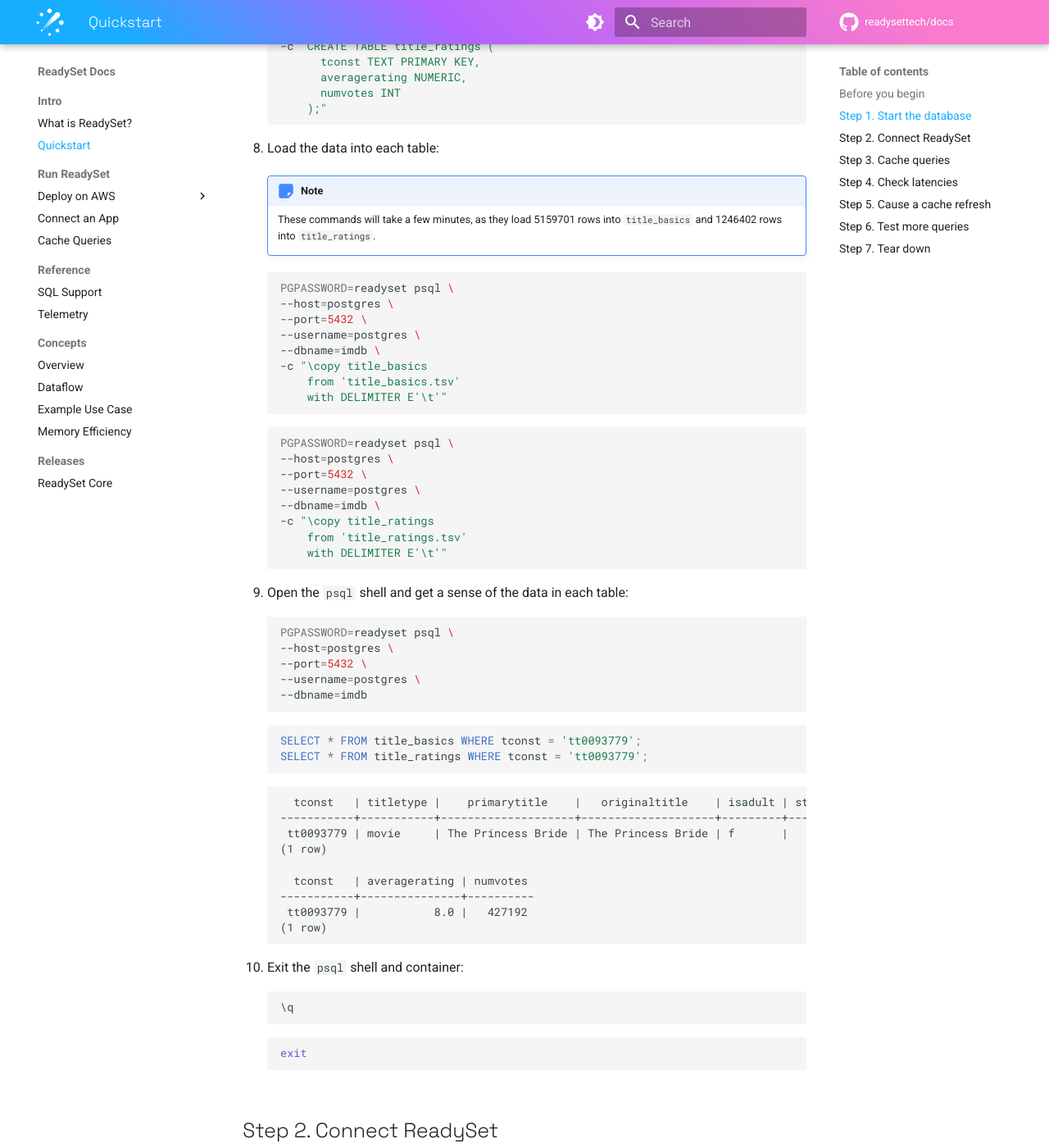
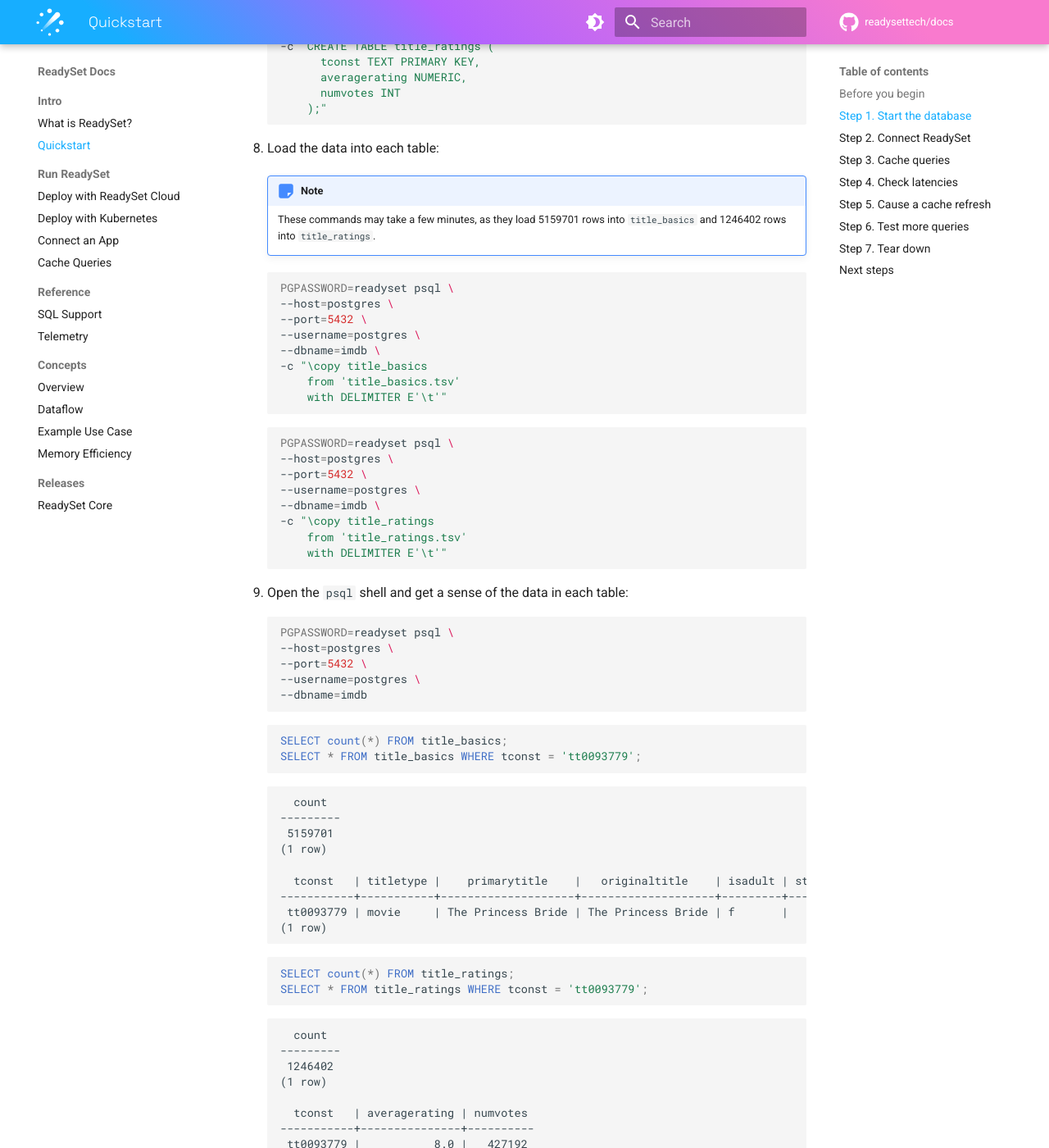
Before and after one commit to readysettech/docs-old, an MkDocs documentation site: the page built from docs/guides/quickstart.md, in a window 1280 px wide and 1400 px high, scrolled down 2387 px. Shown: the whole window at 82% size. Built offline with MkDocs 1.6.1 and Material for MkDocs 9.7.7, drawn with Linux system fonts in a browser that asks for light colours; comment, search, counter and statistics services are not loaded; some of the changed text lies outside the part shown.

Commit message:
Minor tweaks to quickstart tutorial and app
- Correct highlighting in a few code blocks.
- Minor language tweaks.
- Add next steps.
- Lowercase something in the app output.

Also:
- Adjust "Run ReadySet" sidenav section a bit.
- Remove config to load non-existent js file.

````diff
--- a/docs/assets/quickstart-app.py
+++ b/docs/assets/quickstart-app.py
@@ -22,7 +22,6 @@
 conn = psycopg2.connect(dsn=args.url)
 conn.set_session(autocommit=True)
 cur = conn.cursor()
-
 
 times = list()
 for n in range(args.repeat):
@@ -49,7 +48,7 @@
 print(["{:.2f}".format(t) for t in times])
 print("")
 
-print("Latency Percentiles (in milliseconds):")
+print("Latency percentiles (in milliseconds):")
 print(" p50: {:.2f}".format(np.percentile(times, 50)))
 print(" p90: {:.2f}".format(np.percentile(times, 90)))
 print(" p95: {:.2f}".format(np.percentile(times, 95)))
--- a/docs/guides/quickstart.md
+++ b/docs/guides/quickstart.md
@@ -114,7 +114,7 @@
 
     !!! note
 
-        These commands will take a few minutes, as they load 5159701 rows into `title_basics` and 1246402 rows into `title_ratings`.
+        These commands may take a few minutes, as they load 5159701 rows into `title_basics` and 1246402 rows into `title_ratings`.
 
     ``` sh
     PGPASSWORD=readyset psql \
@@ -149,14 +149,31 @@
     ```
 
     ``` sql
+    SELECT count(*) FROM title_basics;
     SELECT * FROM title_basics WHERE tconst = 'tt0093779';
+    ```
+
+    ``` {.text .no-copy}
+      count
+    ---------
+     5159701
+    (1 row)
+
+      tconst   | titletype |    primarytitle    |   originaltitle    | isadult | startyear | endyear | runtimeminutes |          genres
+    -----------+-----------+--------------------+--------------------+---------+-----------+---------+----------------+--------------------------
+     tt0093779 | movie     | The Princess Bride | The Princess Bride | f       |      1987 |         |             98 | Adventure,Family,Fantasy
+    (1 row)
+    ```
+
+    ``` sql
+    SELECT count(*) FROM title_ratings;
     SELECT * FROM title_ratings WHERE tconst = 'tt0093779';
     ```
 
     ``` {.text .no-copy}
-      tconst   | titletype |    primarytitle    |   originaltitle    | isadult | startyear | endyear | runtimeminutes |          genres
-    -----------+-----------+--------------------+--------------------+---------+-----------+---------+----------------+--------------------------
-     tt0093779 | movie     | The Princess Bride | The Princess Bride | f       |      1987 |         |             98 | Adventure,Family,Fantasy
+      count
+    ---------
+     1246402
     (1 row)
 
       tconst   | averagerating | numvotes
@@ -429,6 +447,12 @@
     curl -O https://raw.githubusercontent.com/readysettech/docs/main/docs/assets/quickstart-app.py
     ```
 
+    The Python app runs a specified query 20 times and prints the latency of each iteration as well as the query latency distributions (50th, 90th, 95th, 99th, and 100th percentiles). To check the code, run:
+
+    ``` sh
+    cat quickstart-app.py
+    ```
+
 4. Run the first `JOIN` query against the database:
 
     ``` sh
@@ -437,7 +461,7 @@
     --query="SELECT count(*) FROM title_ratings JOIN title_basics ON title_ratings.tconst = title_basics.tconst WHERE title_basics.startyear = 2000 AND title_ratings.averagerating > 5;"
     ```
 
-    ``` text hl_lines="9"
+    ``` text hl_lines="10"
     Result:
     ['count']
     ['14144']
@@ -446,7 +470,7 @@
     Query latencies (in milliseconds):
     ['261.31', '248.57', '239.23', '241.15', '239.70', '239.73', '240.10', '238.87', '239.38', '240.05', '239.80', '239.15', '238.33', '242.48', '246.25', '247.40', '239.31', '244.89', '239.60', '240.85']
 
-    Latency Percentiles (in milliseconds):
+    Latency percentiles (in milliseconds):
      p50: 239.92
      p90: 247.51
      p95: 249.21
@@ -476,7 +500,7 @@
     Query latencies (in milliseconds):
     ['8.07', '0.71', '0.47', '0.34', '0.43', '0.38', '0.40', '0.41', '0.32', '0.41', '0.31', '0.37', '0.34', '0.46', '0.29', '0.31', '0.37', '0.28', '0.33', '0.33']
 
-    Latency Percentiles (in milliseconds):
+    Latency percentiles (in milliseconds):
      p50: 0.37
      p90: 0.49
      p95: 1.07
@@ -494,7 +518,7 @@
     --query="SELECT title_basics.originaltitle, title_ratings.averagerating FROM title_basics JOIN title_ratings ON title_basics.tconst = title_ratings.tconst WHERE title_basics.startyear = 1950 AND title_basics.titletype = 'movie' ORDER BY title_ratings.averagerating DESC LIMIT 10;"
     ```
 
-    ``` text hl_lines="18"
+    ``` text hl_lines="19"
     Result:
     ['originaltitle', 'averagerating']
     ['Le mariage de Mademoiselle Beulemans', '9.0']
@@ -512,7 +536,7 @@
     Query latencies (in milliseconds):
     ['195.04', '179.04', '172.67', '170.25', '170.90', '175.98', '189.44', '186.62', '179.05', '179.87', '174.51', '176.44', '172.64', '172.13', '171.89', '170.64', '172.58', '172.00', '170.88', '171.12']
 
-    Latency Percentiles (in milliseconds):
+    Latency percentiles (in milliseconds):
      p50: 172.65
      p90: 186.90
      p95: 189.72
@@ -547,7 +571,7 @@
     Query latencies (in milliseconds):
     ['9.30', '0.72', '0.52', '0.41', '0.46', '0.39', '0.43', '0.38', '0.43', '0.41', '0.38', '0.37', '0.37', '0.38', '0.34', '0.35', '0.40', '0.34', '0.40', '0.40']
 
-    Latency Percentiles (in milliseconds):
+    Latency percentiles (in milliseconds):
      p50: 0.40
      p90: 0.54
      p95: 1.15
@@ -615,7 +639,7 @@
     Query latencies (in milliseconds):
     ['8.64', '0.69', '0.64', '0.49', '0.59', '0.46', '0.32', '0.32', '0.35', '0.38', '0.31', '0.33', '0.32', '0.30', '0.38', '0.34', '0.34', '0.33', '0.30', '0.33']
 
-    Latency Percentiles (in milliseconds):
+    Latency percentiles (in milliseconds):
      p50: 0.34
      p90: 0.64
      p95: 1.09
@@ -708,3 +732,13 @@
 ``` sh
 docker network rm readyset-net
 ```
+
+## Next steps
+
+- [Connect an app](connect-an-app.md)
+
+- [Review query support](../reference/sql-support.md)
+
+- [Learn how ReadySet works under the hood](../concepts/overview.md)
+
+- [Deploy with ReadySet Cloud](deploy-readyset-cloud.md)
--- a/mkdocs.yml
+++ b/mkdocs.yml
@@ -49,9 +49,8 @@
     - What is ReadySet?: guides/intro.md
     - Quickstart: guides/quickstart.md
   - Run ReadySet:
-    - Deploy on AWS:
-        - with ReadySet Cloud: guides/deploy-readyset-cloud.md
-        - with Kubernetes: guides/deploy-readyset-kubernetes.md
+    - Deploy with ReadySet Cloud: guides/deploy-readyset-cloud.md
+    - Deploy with Kubernetes: guides/deploy-readyset-kubernetes.md
     - Connect an App: guides/connect-an-app.md
     - Cache Queries: guides/cache-queries.md
   # - Manage ReadySet:
@@ -73,9 +72,6 @@
 
 extra_css:
   - stylesheets/extra.css
-
-extra_javascript:
-  - js/feedback.js
 
 copyright: © 2022 ReadySet Technology Inc.
 
````
Also changed, not shown: other parts of docs/guides/quickstart.md (+5 -4 lines).
